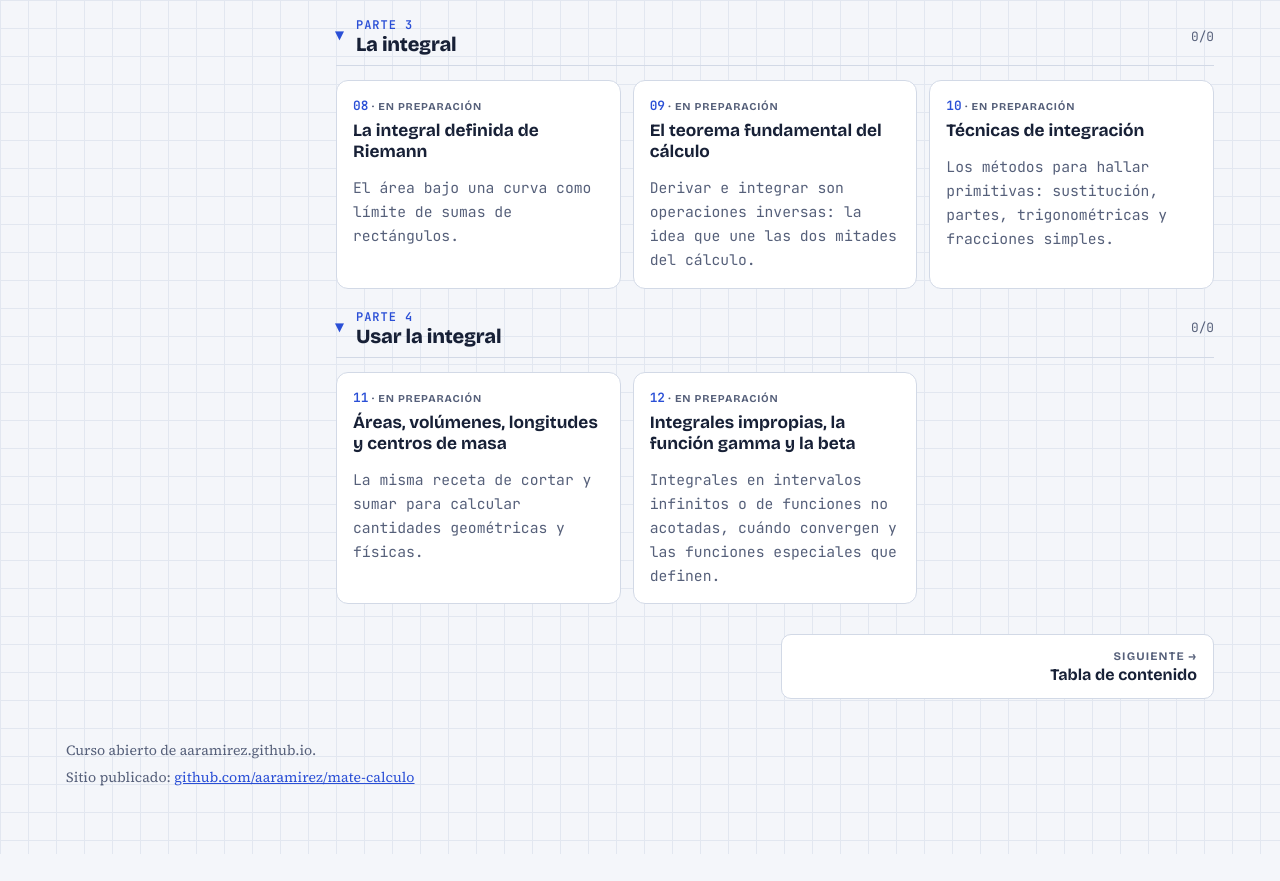
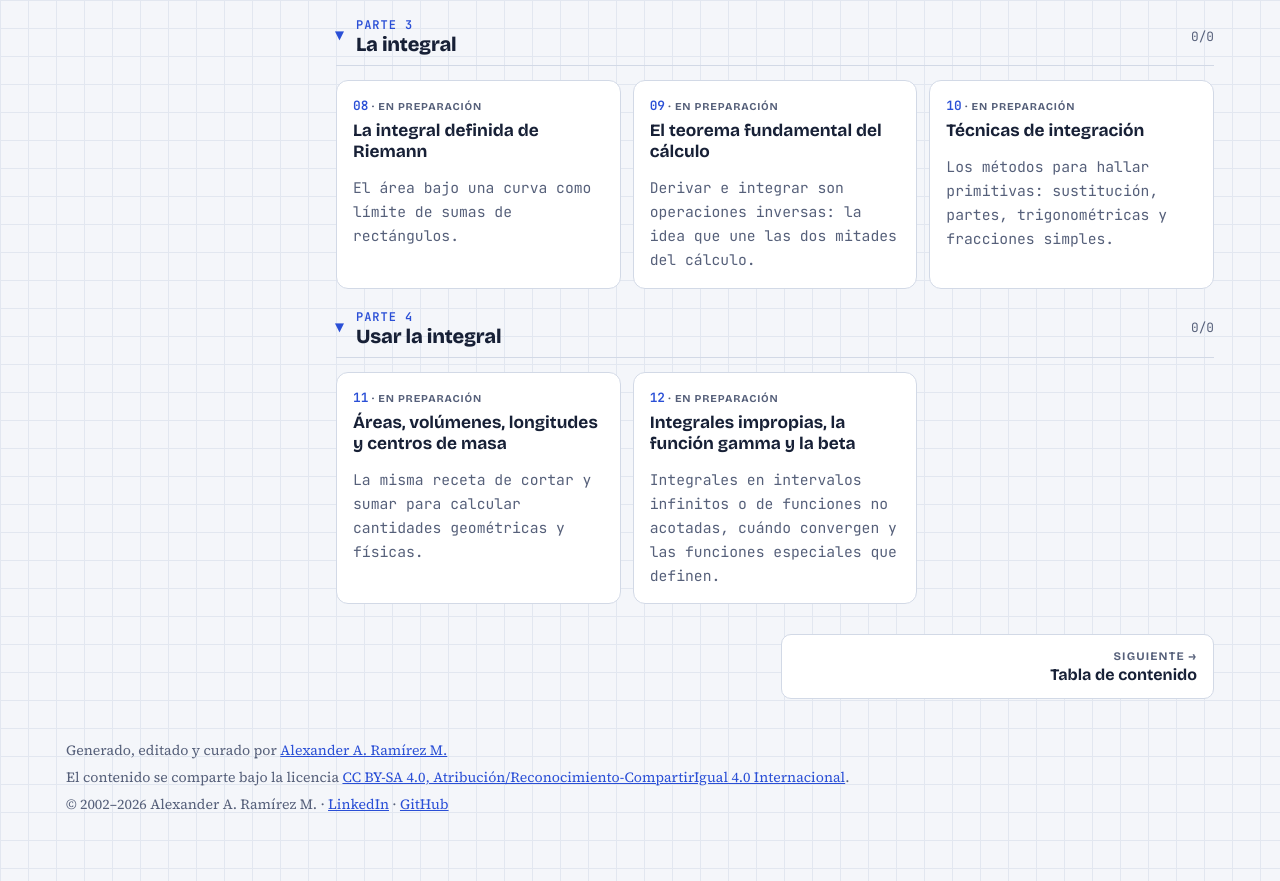
Before and after one commit to aaramirez/mate-calculo, a plain HTML site: page index.html in a window 1280 px wide. Shown: the part 2100-2981 px from the top of the page. Before the commit the page ends 2954 px from the top, so only its background shows below. Drawn offline with nearby package versions, Linux system fonts and the light colour scheme.

Commit message:
Pie común: autoría, licencia CC BY-SA 4.0 y año que se actualiza solo

```diff
--- a/index.html
+++ b/index.html
@@ -88,7 +88,7 @@ height="0" width="0" style="display:none;visibility:hidden"></iframe></noscript>
 <nav class="pager" id="pager" aria-label="Capítulo anterior y siguiente"></nav>
 </main>
 </div>
-<footer><span>Curso abierto de aaramirez.github.io.</span><span>Sitio publicado: <a href="https://github.com/aaramirez/mate-calculo" target="_blank" rel="noopener">github.com/aaramirez/mate-calculo</a></span></footer>
+<footer><span>Generado, editado y curado por <a href="https://www.linkedin.com/in/alexander-ramirez-morales/" target="_blank" rel="noopener">Alexander A. Ramírez M.</a></span><span>El contenido se comparte bajo la licencia <a href="https://creativecommons.org/licenses/by-sa/4.0/deed.es" target="_blank" rel="noopener">CC BY-SA 4.0, Atribución/Reconocimiento-CompartirIgual 4.0 Internacional</a>.</span><span>© 2002–<span data-anio>2026</span> Alexander A. Ramírez M. · <a href="https://www.linkedin.com/in/alexander-ramirez-morales/" target="_blank" rel="noopener">LinkedIn</a> · <a href="https://github.com/aaramirez" target="_blank" rel="noopener">GitHub</a></span><script>document.querySelectorAll('[data-anio]').forEach(function (e) { e.textContent = new Date().getFullYear(); });</script></footer>
 </div>
 <script src="assets/lab.js"></script>
 </body>
```
Also changed, not shown: temario.html (+1 -1 lines).
